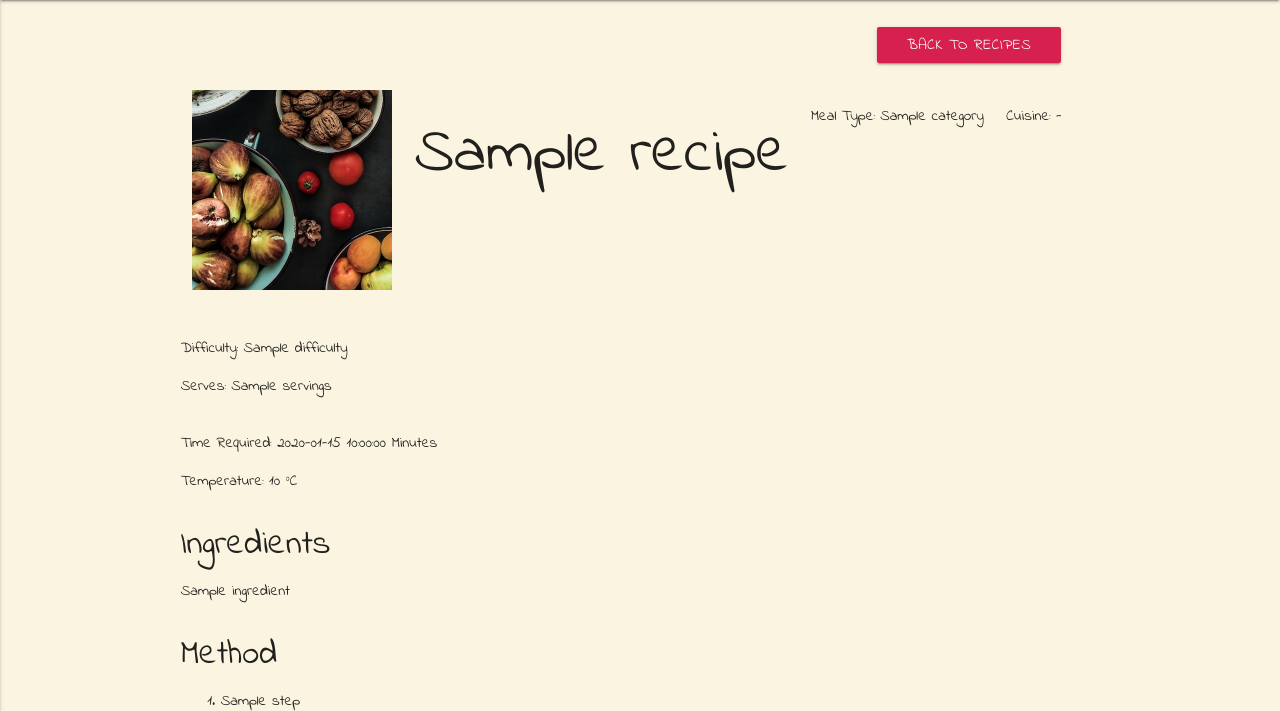
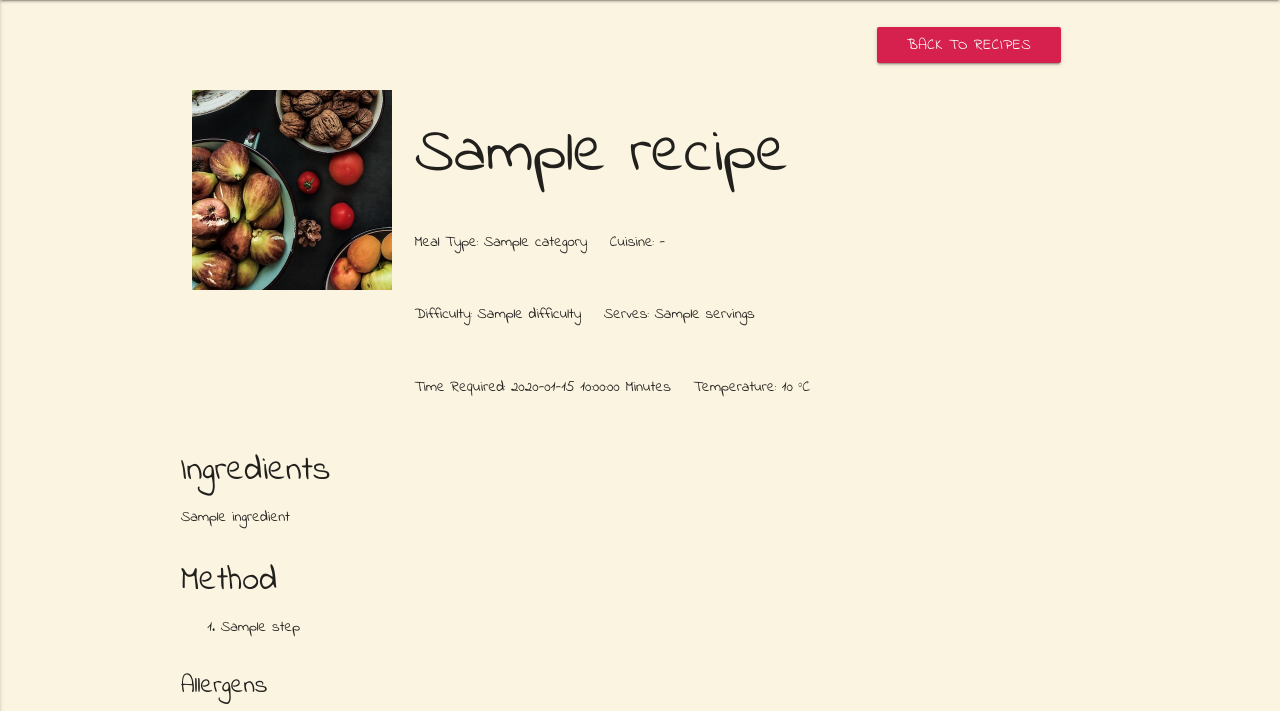
Before and after one commit to coderkatew/foodie, a Flask app: template templates/view_recipe.html in a window 1280 px wide. Shown: the part 64-775 px from the top of the page. Run offline with Flask 2, Linux system fonts and the light colour scheme; the template is opened without the code that fills it: most values are stand-ins (such as "Sample title", 1, 10 or a date in 2020); some libraries are stand-ins or nearby versions.

Commit message:
Restructure view recipe page with improved alignment

```diff
--- a/templates/view_recipe.html
+++ b/templates/view_recipe.html
@@ -3,7 +3,6 @@
 	<div class="back-button">
 		<a href="{{url_for('all_recipes')}}" class="waves-effect waves-light btn">Back to Recipes</a>
 	</div>
-
 	<!-- Recipe Image -->
 	<div class="row">
 		<div class="col 3">
@@ -25,8 +24,7 @@
 			<!-- Recipe Name -->
 			<div class="col 9">
 				<h1>{{recipe.recipe_name}}</h1>
-			</div>
-			<!-- Meal type -->
+                <!-- Meal type -->
 			<div class="row">
 				<div class="col 3">
 					<p>Meal Type: {{recipe.category}}</p>
@@ -40,27 +38,29 @@
 					{% endif %}
 				</div>
 			</div>
-		</div>
-		<div class="row">
+            <div class="row">
 			<!-- Difficulty Level -->
-			<div>
+			<div class="col 3">
 				<p>Difficulty: {{recipe.difficulty}}</p>
 			</div>
 			<!-- Servings -->
-			<div>
+			<div class="col 3">
 				<p>Serves: {{recipe.servings}}</p>
 			</div>
 		</div>
 		<div class="row">
 			<!-- Time -->
-			<div>
+			<div class="col 3">
 				<p>Time Required: {{recipe.time}} Minutes</p>
 			</div>
 			<!-- Temperature -->
-			<div>
+			<div class="col 3">
 				<p>Temperature: {{recipe.temperature}} &#176;C</p>
 			</div>
 		</div>
+            </div>
+		</div>
+
 		<div class="row">
 			<!-- Ingredients -->
 			<div>
```
